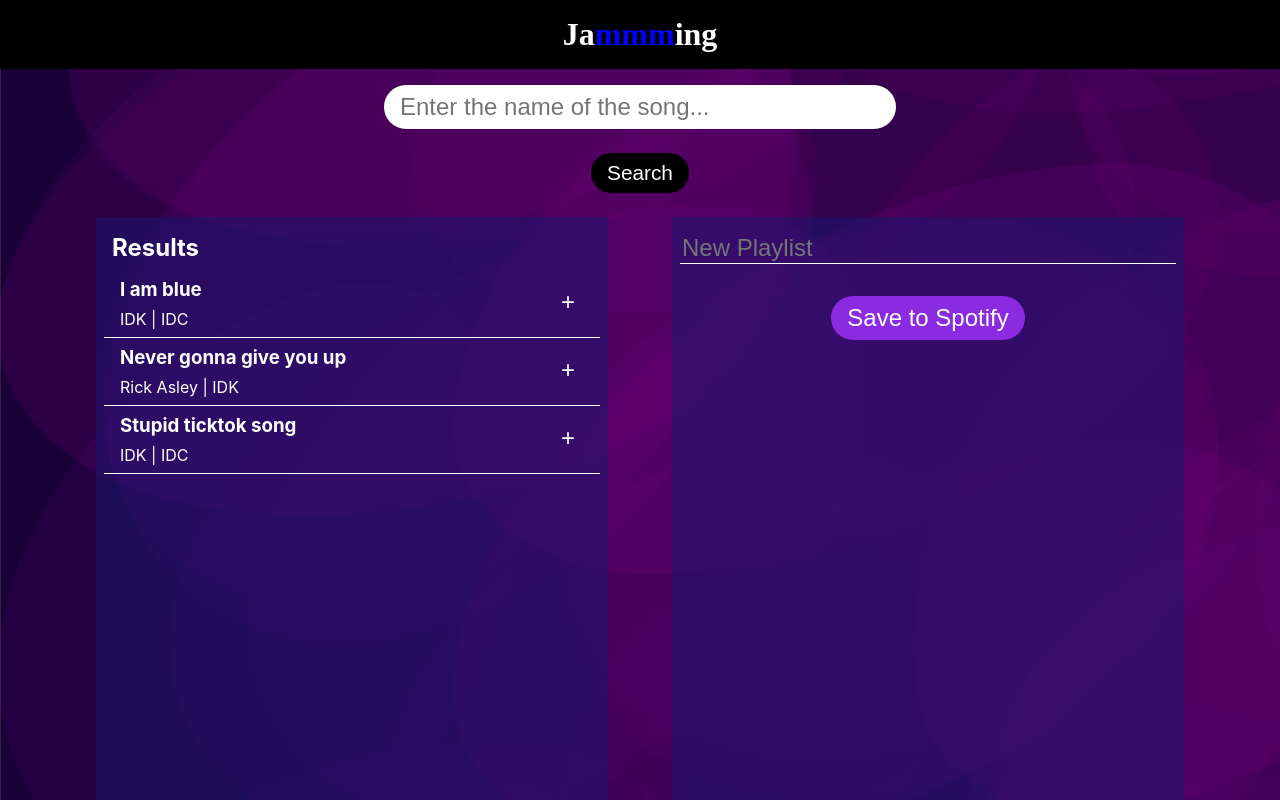
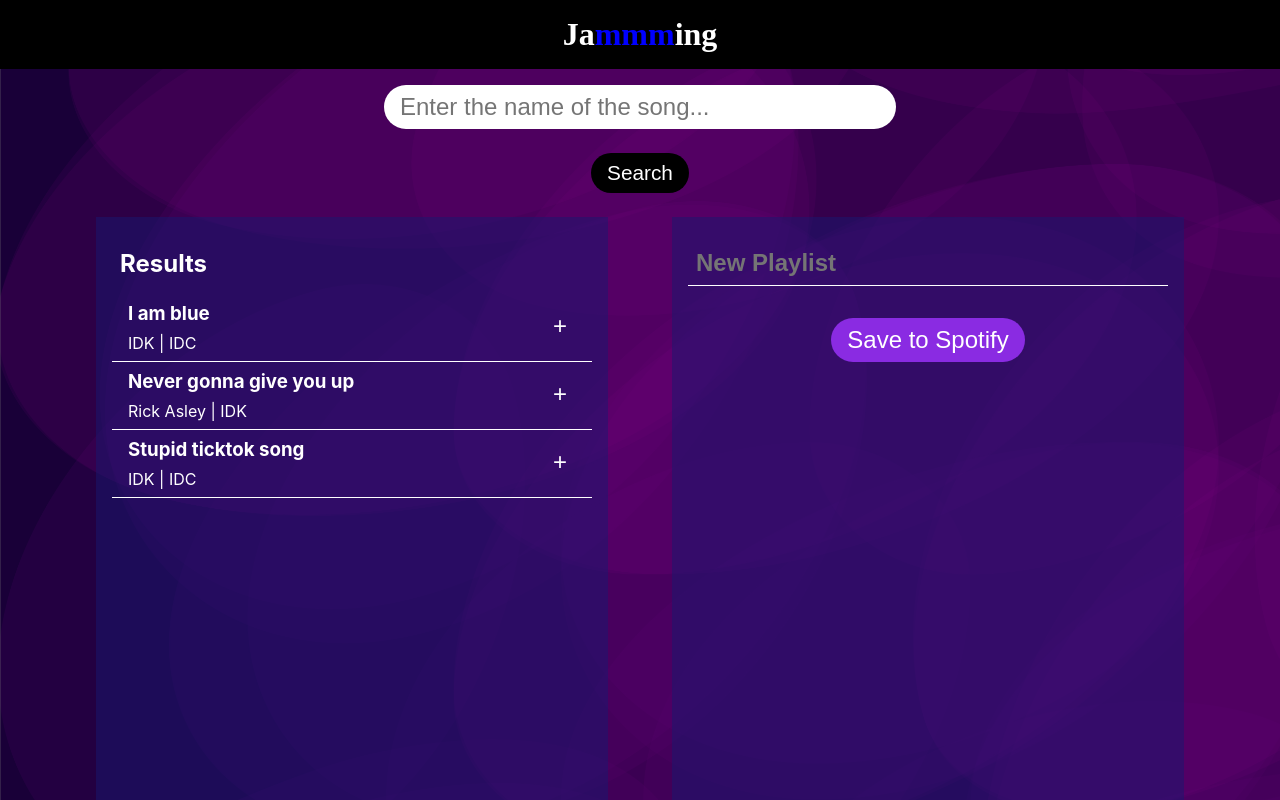
Before and after one commit to Vincent-Wong0925/jammming, a React (Create React App) app: page / in a window 1280 px wide. Shown: the top 800 px of the page. Built offline with nearby package versions, Linux system fonts and the light colour scheme.

Commit message:
Minor adjust to the style of SearchResult and Playlist

```diff
--- a/src/components/Playlist/Playlist.css
+++ b/src/components/Playlist/Playlist.css
@@ -2,19 +2,21 @@
     width: 100%;
     margin: 0 2rem;
     background-color: rgba(25, 25, 112, 0.5);
-    padding: .5rem;
+    padding: 1rem;
     overflow: auto;
 }
 
 .Playlist input {
     font-size: 1.5rem;
     margin: .5rem 0;
+    padding: .5rem;
     width: 100%;
     box-sizing: border-box;
     background-color: transparent;
     border: none;
     border-bottom: 1px white solid;
     color: white;
+    font-weight: bold;
 }
 
 .Playlist input:focus {
--- a/src/components/SearchResults/SearchResults.css
+++ b/src/components/SearchResults/SearchResults.css
@@ -4,10 +4,10 @@
     background-color: rgba(25, 25, 112, 0.5);
     color: white;
     text-align: left;
-    padding: .5rem;
+    padding: 1rem;
     overflow: auto;
 }
 
 .SearchResults h2 {
-    margin: .5rem;
+    margin: 1rem .5rem;
 }
```
